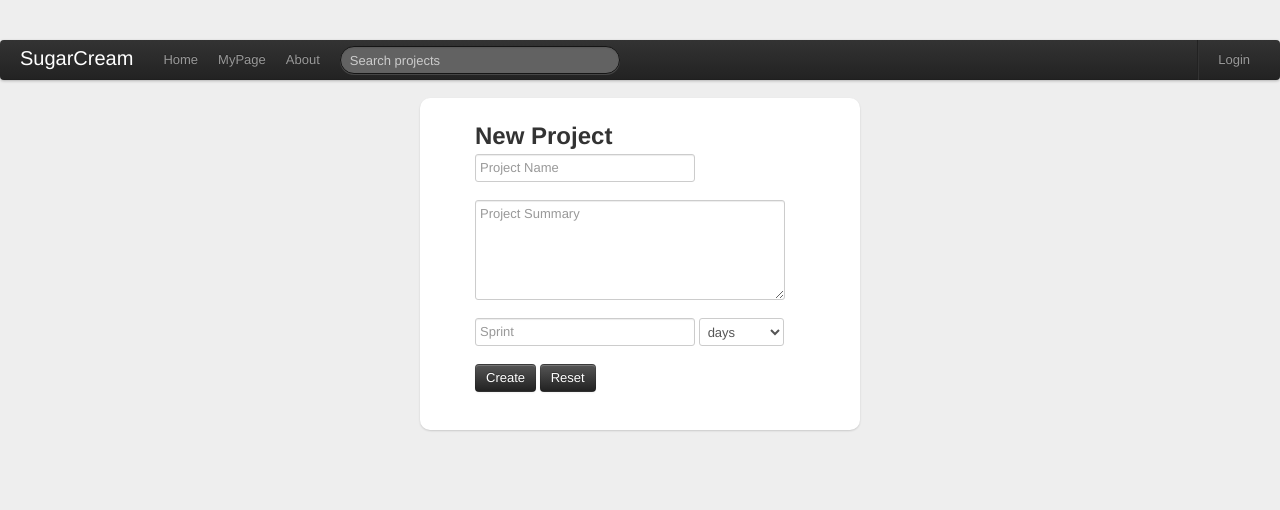
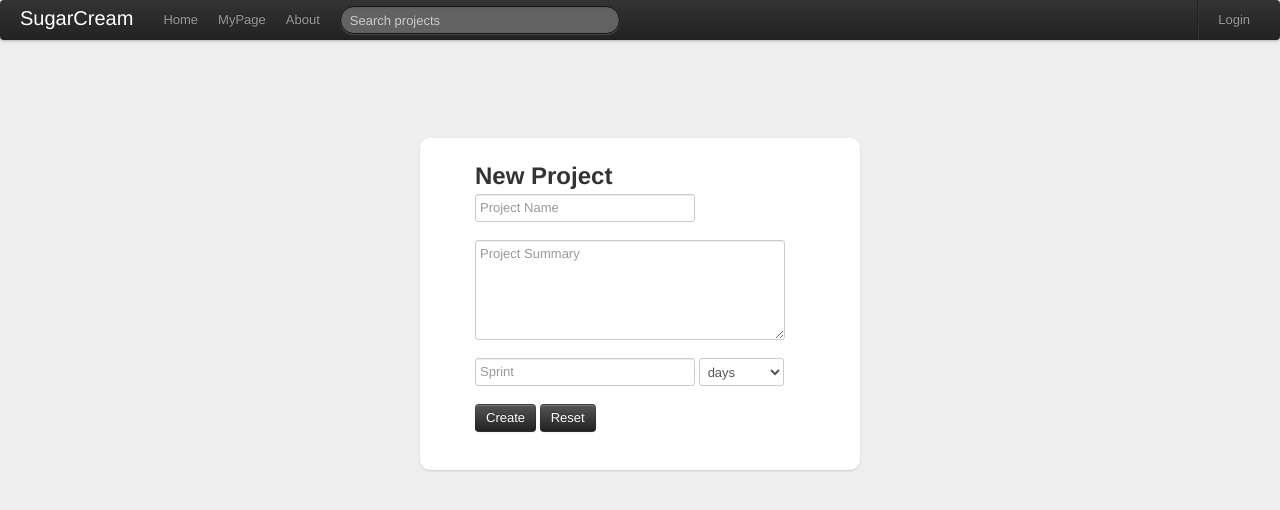
Before and after one commit to fm100/SugarCream, a Django app: template templates/newproject.html in a window 1280 px wide. Shown: the top 510 px of the page. Run offline with Django 3.2, Linux system fonts and the light colour scheme; the template is opened without the code that fills it, so the values that code supplies are empty.

Commit message:
layout bug fixed

```diff
--- a/templates/newproject.html
+++ b/templates/newproject.html
@@ -5,9 +5,11 @@
   html, body {
     background-color: #eee;
   }
-  body {
-    padding-top: 40px;
+
+  .newproject {
+    padding-top: 80px;
   }
+
   .container {
     width: 400px;
   }
@@ -46,6 +48,7 @@
 </style>
 {% endblock %}
 {% block content %}
+<div class="newproject">
   <div class="container">
     <div class="content">
       <div class="row">
@@ -90,4 +93,5 @@
       </div>
     </div>
   </div>
+</div>
 {% endblock %}
```
Lines whose indentation alone changed are shown as unchanged.
